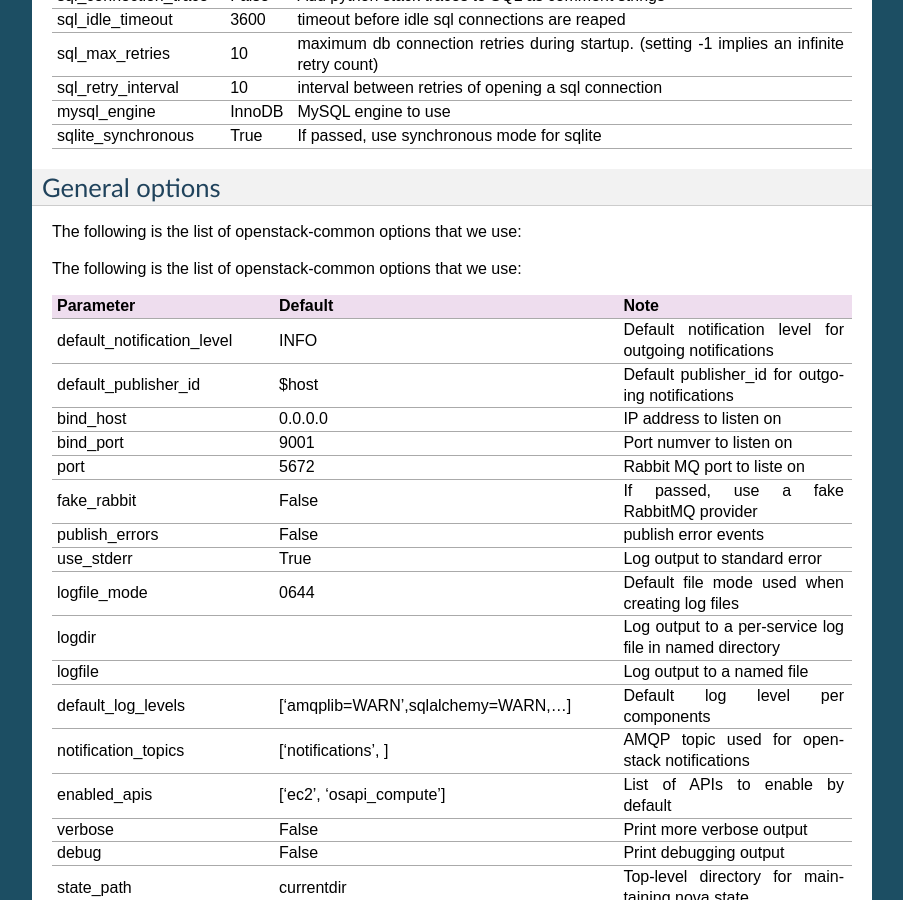
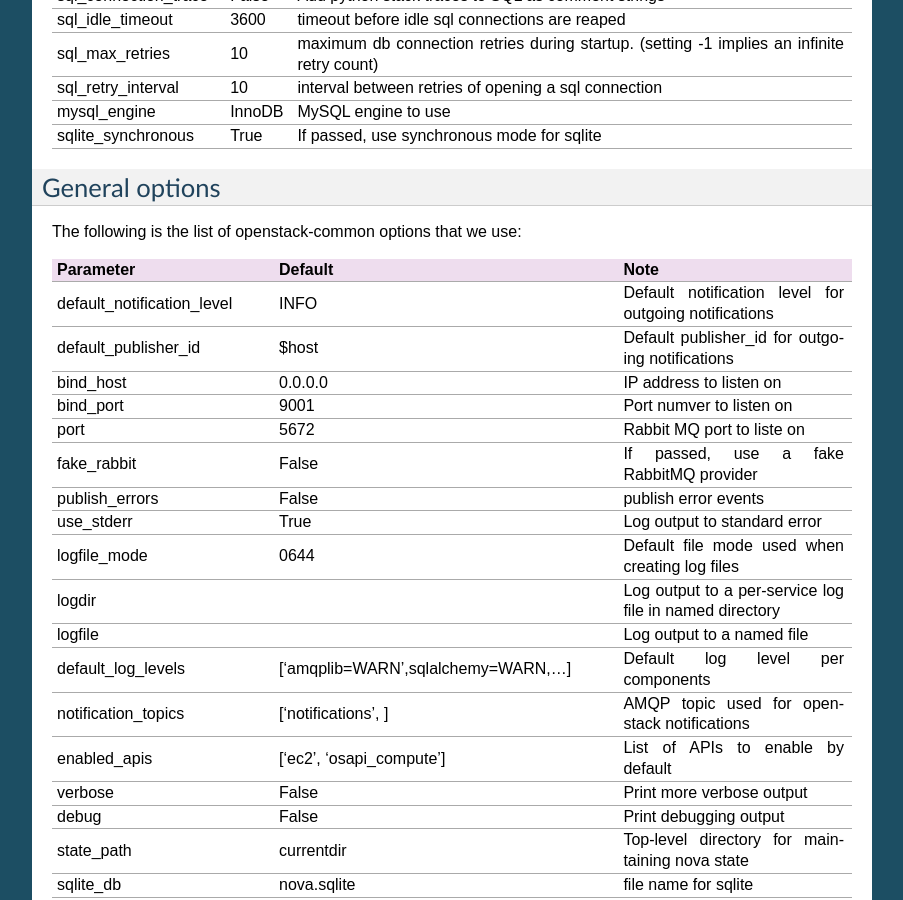
Before and after one commit to openstack/designate, a Sphinx documentation site: the page built from doc/source/configuration.rst, in a window 1280 px wide and 900 px high, scrolled down 558 px. Shown: the whole window, without its empty margins (198-1101 px from the left). Built offline with Sphinx 7.4.7, drawn with Linux system fonts in a browser that asks for light colours.

Commit message:
Remove duplicated line from docs
Change-Id: Ibee6058ac1a0bc6bfc4033a260397017046fc2e5

```diff
--- a/doc/source/configuration.rst
+++ b/doc/source/configuration.rst
@@ -57,8 +57,6 @@ sqlite_synchronous          True                                  If passed, use
 
 General options
 ===============
-
-The following is the list of openstack-common options that we use:
 
 The following is the list of openstack-common options that we use:
 
```
